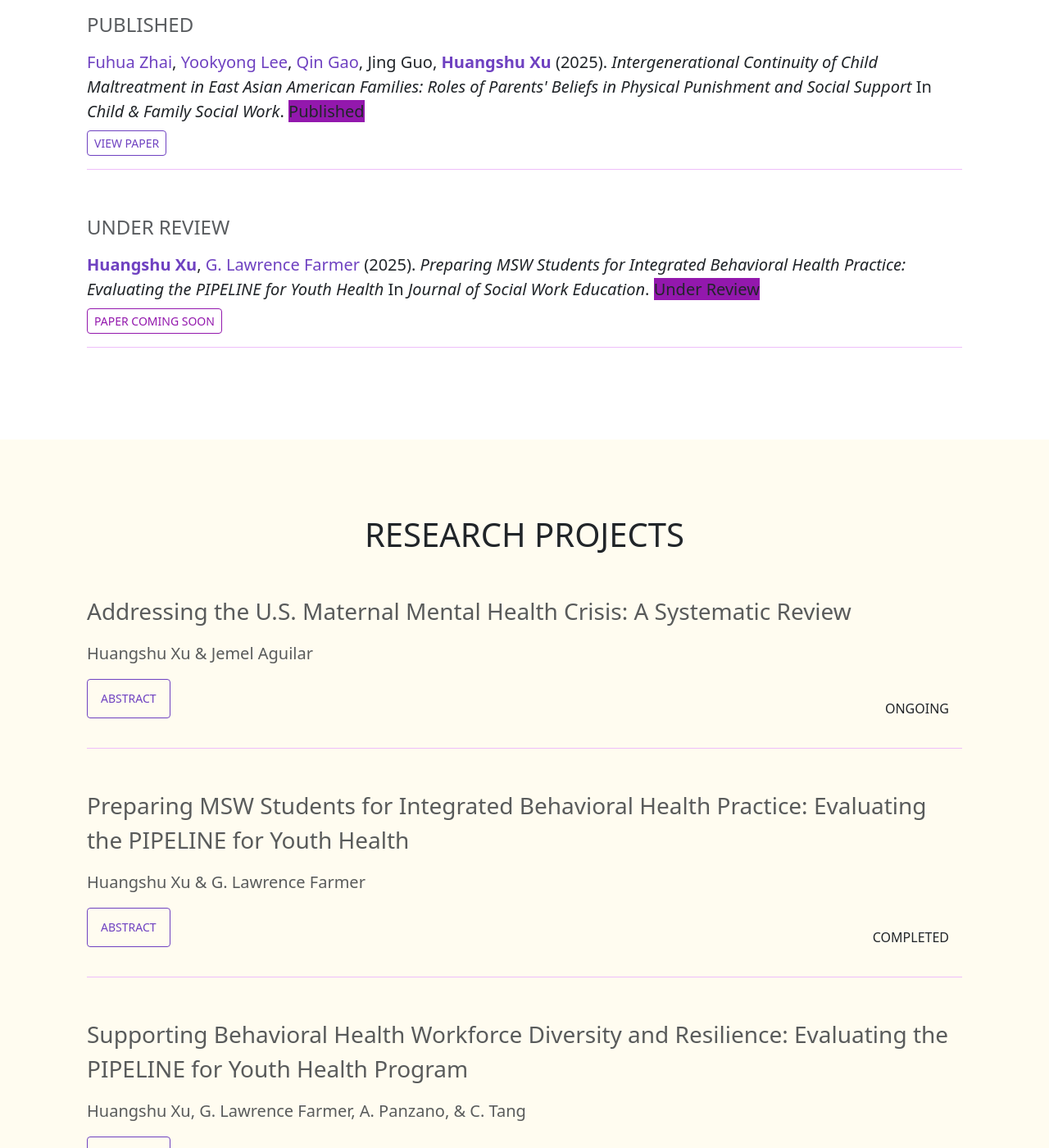
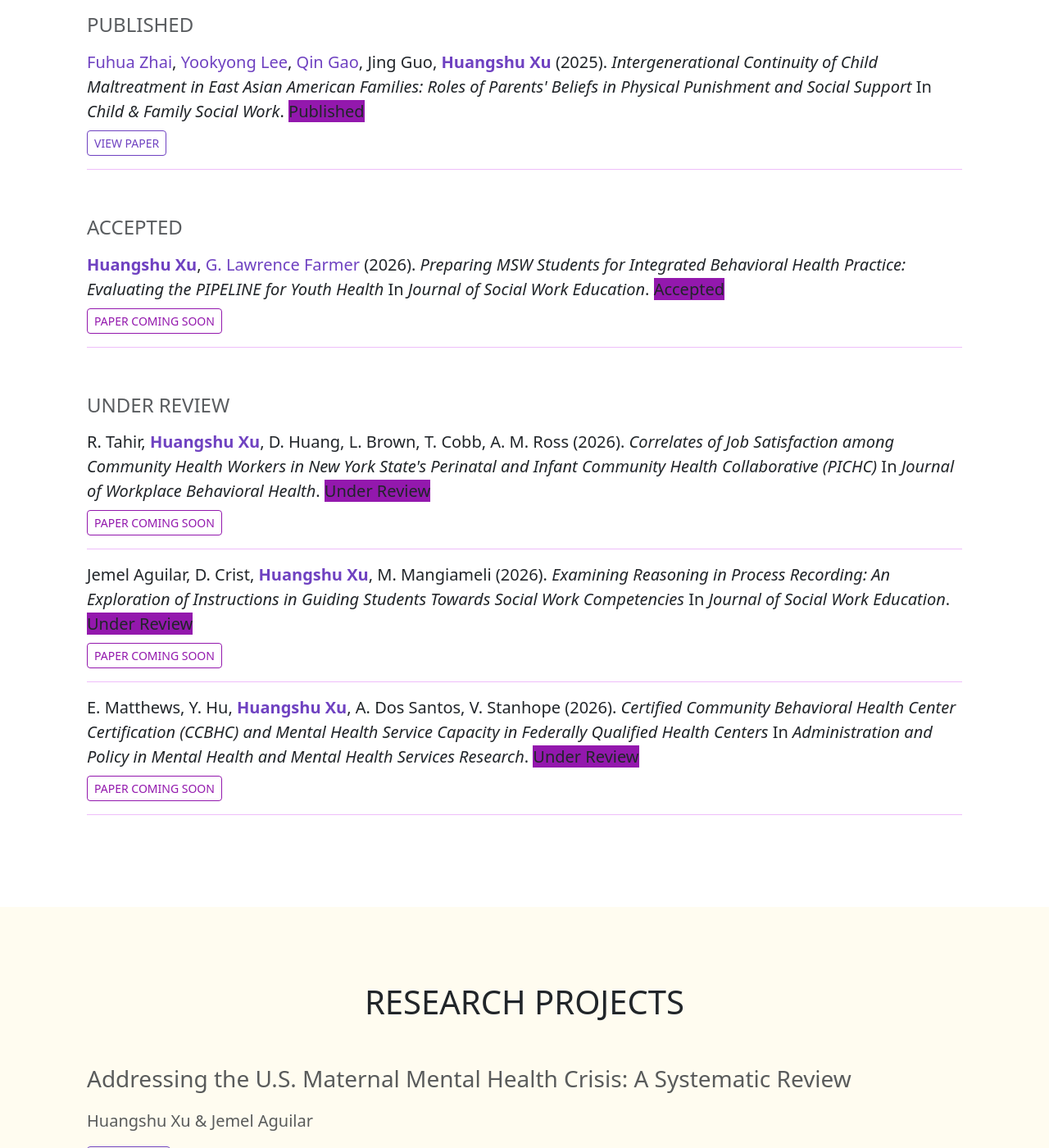
Before and after one commit to ccj5351/xhsHomePage, a Jekyll site: the page built from index.md, in a window 1280 px wide and 1400 px high, scrolled down 897 px. Shown: the whole window at 82% size. Built offline with Jekyll 4.4.1, drawn with Linux system fonts in a browser that asks for light colours; some of the changed text lies outside the part shown.

Commit message:
Update publications and news from Sep 2026 CV
- Move PIPELINE paper (JSWE) from Under Review to new Accepted section
- Add three submitted manuscripts under Under Review
- Add news for PIPELINE acceptance and two SSWR 2027 presentations

Co-Authored-By: Claude Opus 5.5 <noreply@anthropic.com>

```diff
--- a/_data/hometext.yml
+++ b/_data/hometext.yml
@@ -57,17 +57,66 @@ publications:
           journal: "Child & Family Social Work"
           url: "https://onlinelibrary.wiley.com/doi/abs/10.1111/cfs.70085"
           status: "Published"
-    - name: "Under Review"
+    - name: "Accepted"
       papers:
         - author_list:
             - name: "Huangshu Xu"
               url: "https://www.huangshuxu.com"
             - name: "G. Lawrence Farmer"
               url: "https://www.fordham.edu/graduate-school-of-social-service/faculty/full-time-faculty-profiles/g-lawrence-farmer/"
-          year: "2025"
-          month: "June"
+          year: "2026"
           title: "Preparing MSW Students for Integrated Behavioral Health Practice: Evaluating the PIPELINE for Youth Health"
           journal: "Journal of Social Work Education"
+          url: ""
+          status: "Accepted"
+    - name: "Under Review"
+      papers:
+        - author_list:
+            - name: "R. Tahir"
+              url: ""
+            - name: "Huangshu Xu"
+              url: "https://www.huangshuxu.com"
+            - name: "D. Huang"
+              url: ""
+            - name: "L. Brown"
+              url: ""
+            - name: "T. Cobb"
+              url: ""
+            - name: "A. M. Ross"
+              url: ""
+          year: "2026"
+          title: "Correlates of Job Satisfaction among Community Health Workers in New York State's Perinatal and Infant Community Health Collaborative (PICHC)"
+          journal: "Journal of Workplace Behavioral Health"
+          url: ""
+          status: "Under Review"
+        - author_list:
+            - name: "Jemel Aguilar"
+              url: ""
+            - name: "D. Crist"
+              url: ""
+            - name: "Huangshu Xu"
+              url: "https://www.huangshuxu.com"
+            - name: "M. Mangiameli"
+              url: ""
+          year: "2026"
+          title: "Examining Reasoning in Process Recording: An Exploration of Instructions in Guiding Students Towards Social Work Competencies"
+          journal: "Journal of Social Work Education"
+          url: ""
+          status: "Under Review"
+        - author_list:
+            - name: "E. Matthews"
+              url: ""
+            - name: "Y. Hu"
+              url: ""
+            - name: "Huangshu Xu"
+              url: "https://www.huangshuxu.com"
+            - name: "A. Dos Santos"
+              url: ""
+            - name: "V. Stanhope"
+              url: ""
+          year: "2026"
+          title: "Certified Community Behavioral Health Center Certification (CCBHC) and Mental Health Service Capacity in Federally Qualified Health Centers"
+          journal: "Administration and Policy in Mental Health and Mental Health Services Research"
           url: ""
           status: "Under Review"
 
@@ -123,6 +172,12 @@ teaching:
 news:
   title: "News"
   list:
+    - text: "Two presentations accepted at SSWR 31st Annual Conference in San Francisco, CA (Jan 2027): an oral paper on process recording manuals and a flash talk on dual FQHC/CCBHC certification"
+      url: "https://www.sswr.org"
+      date: "Sep 2026"
+    - text: "Paper evaluating the PIPELINE for Youth Health program accepted in the Journal of Social Work Education"
+      url: "#publications"
+      date: "Sep 2026"
     - text: "Started teaching SWGS 6803: Applied Social Work Research and Evaluation as Adjunct Instructor"
       url: "https://www.fordham.edu/gsss"
       date: "Jan 2026"
```
